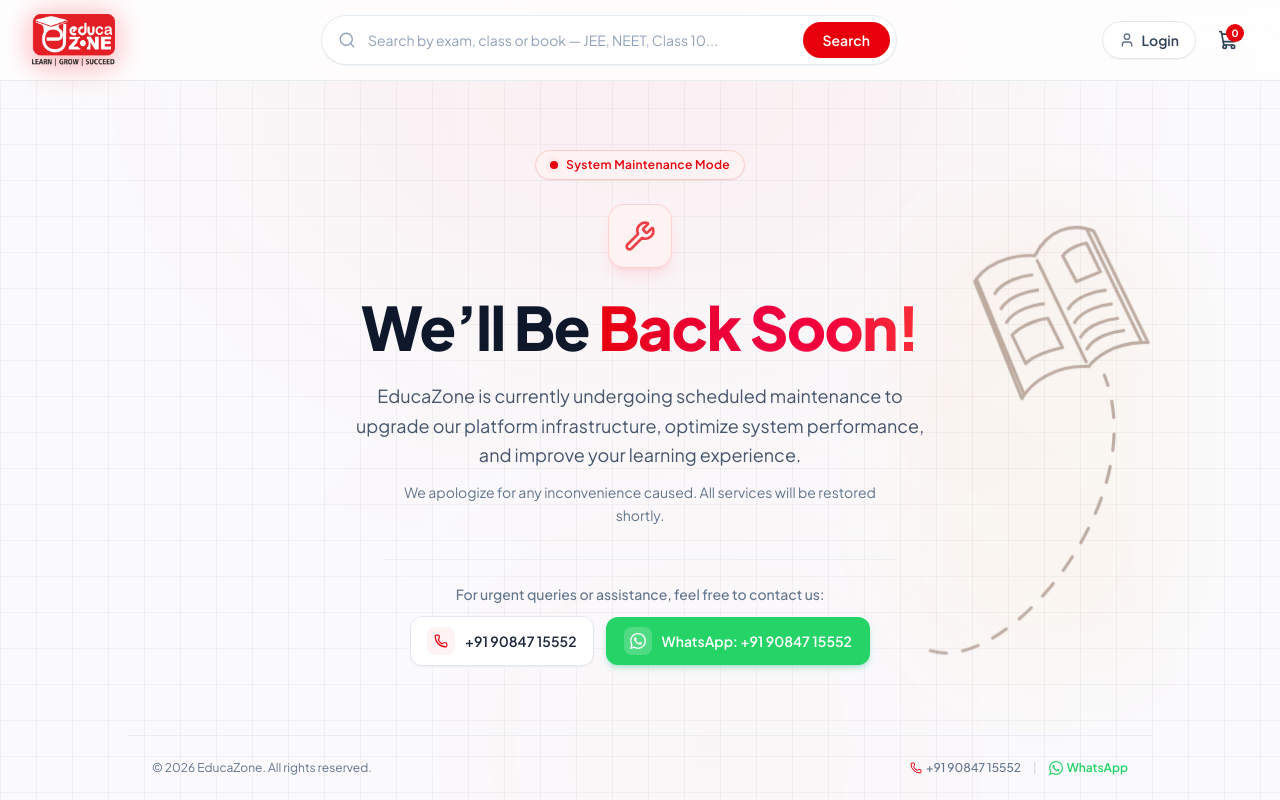
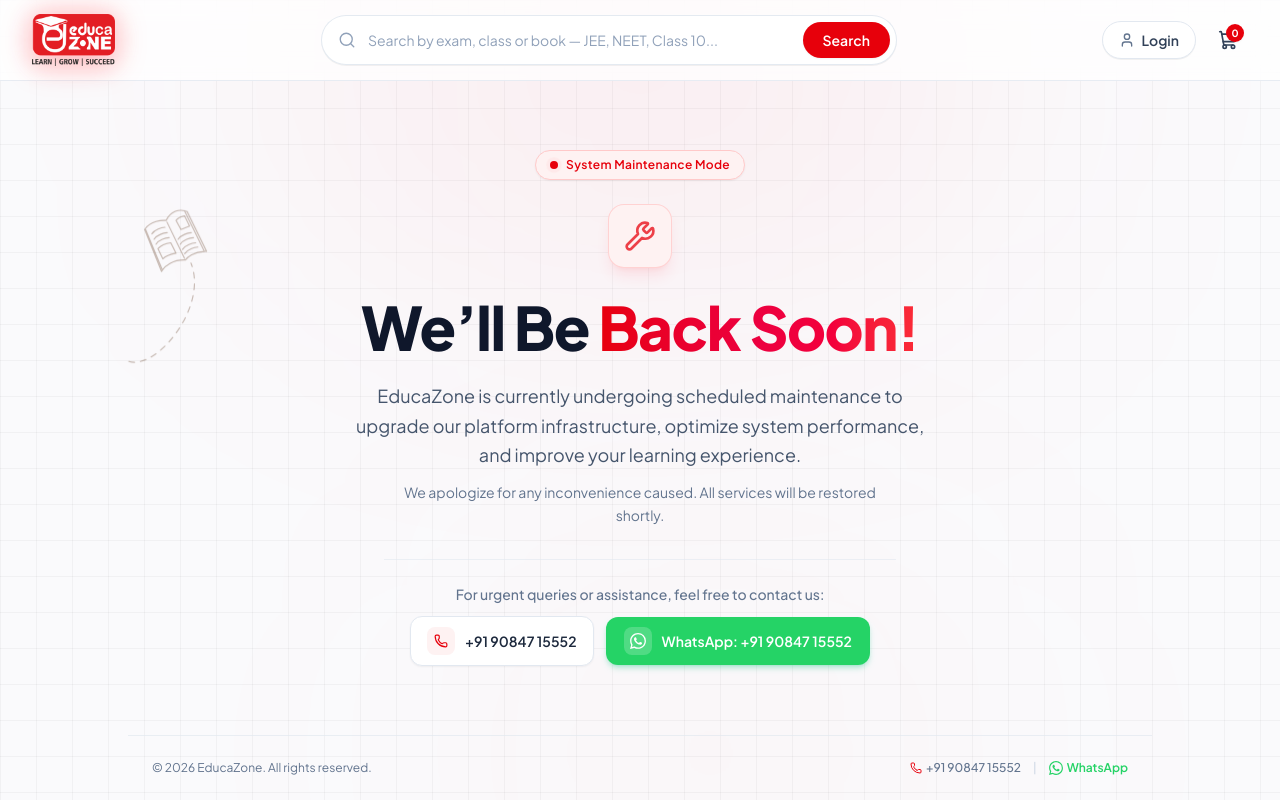
Before and after one commit to ritikvarun/educazone, a React (Vite) app: page / in a window 1280 px wide. Built offline with nearby package versions, Linux system fonts and the light colour scheme.

Commit message:
Position flying book icon on the left with exact compact size as in reference image

```diff
--- a/src/components/FlyingBookIcon.jsx
+++ b/src/components/FlyingBookIcon.jsx
@@ -1,7 +1,7 @@
 export default function FlyingBookIcon({
-  className = 'w-28 sm:w-36 md:w-44 lg:w-52 h-auto',
+  className = 'w-14 sm:w-16 md:w-18 lg:w-20 h-auto',
   color = '#7A5A45',
-  opacity = 0.45
+  opacity = 0.4
 }) {
   return (
     <svg
--- a/src/pages/Home.jsx
+++ b/src/pages/Home.jsx
@@ -22,15 +22,13 @@
   return (
     <div className="relative flex-1 flex flex-col justify-between w-full">
 
-      {/* Floating Book Illustration - Right Side Middle */}
+      {/* Floating Book Illustration - Left Side (Exact position & size as in 2nd reference image) */}
       <div
-        className="absolute right-4 sm:right-8 md:right-12 lg:right-20 xl:right-32 top-1/2 -translate-y-1/2 pointer-events-none select-none z-10"
+        className="absolute left-4 sm:left-8 md:left-14 lg:left-20 xl:left-32 top-24 sm:top-28 md:top-32 pointer-events-none select-none z-10"
         aria-hidden="true"
       >
         <div className="relative animate-float">
-          {/* Subtle warm halo behind illustration */}
-          <div className="absolute -inset-6 bg-amber-500/[0.04] rounded-full blur-2xl pointer-events-none" />
-          <FlyingBookIcon className="w-24 sm:w-32 md:w-40 lg:w-48 xl:w-56 h-auto drop-shadow-xs" />
+          <FlyingBookIcon className="w-14 sm:w-16 md:w-18 lg:w-20 h-auto" />
         </div>
       </div>
 
```
